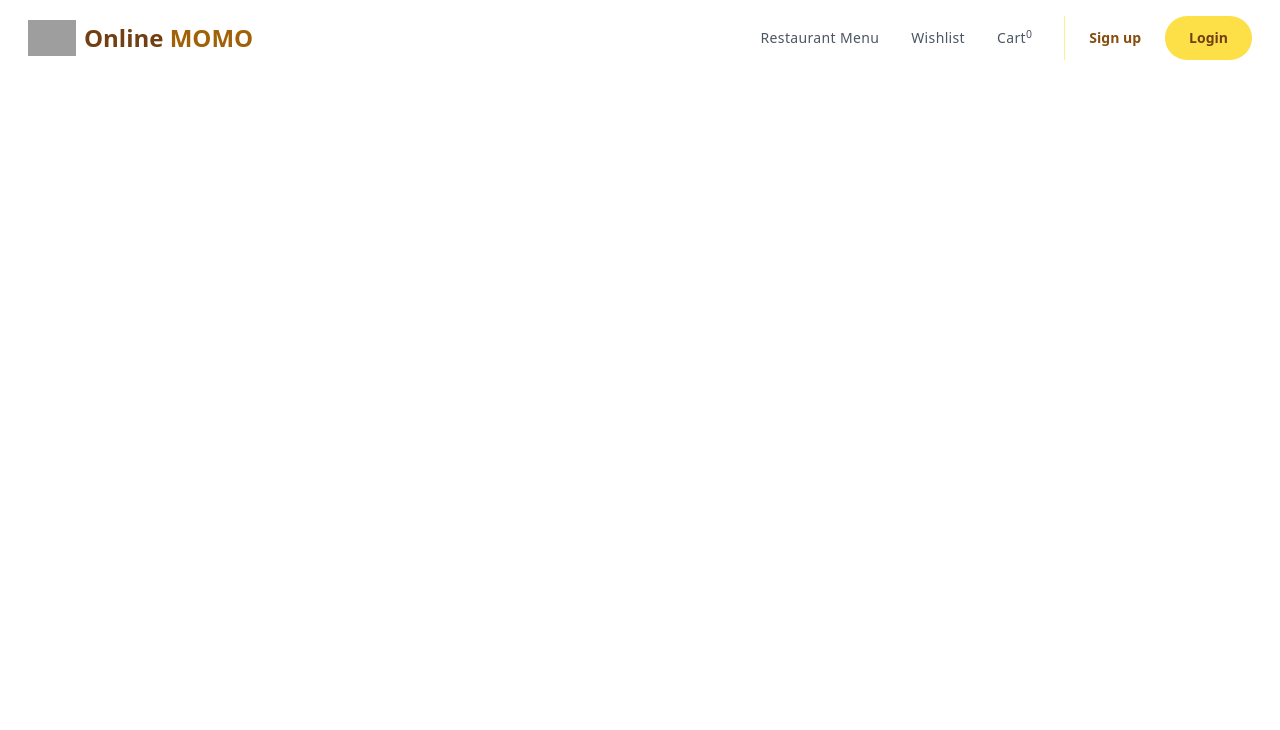
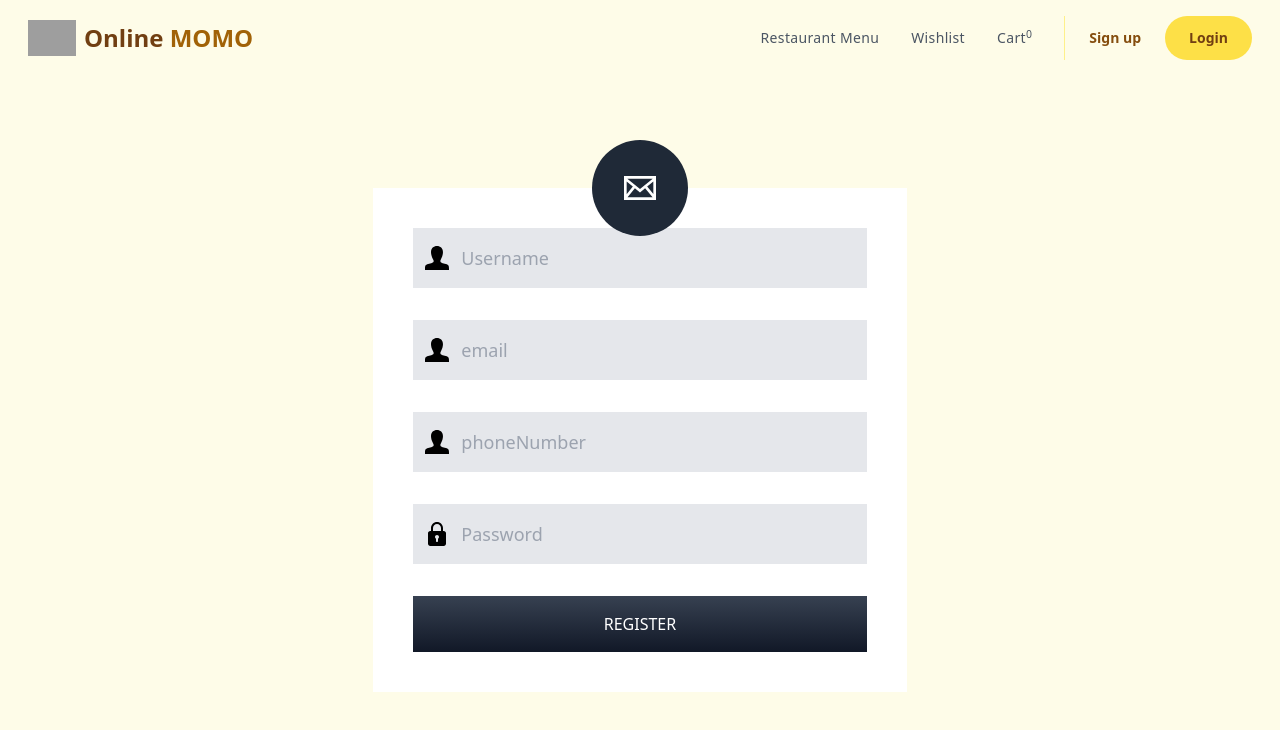
Before and after one commit to bijaybikram/onlineMomoFrontend, a React (Vite) app: page /register in a window 1280 px wide. Shown: the top 730 px of the page. Built offline with nearby package versions, Linux system fonts and the light colour scheme; grey boxes are pictures that could not be loaded.

Commit message:
register API integrated

```diff
--- a/src/App.jsx
+++ b/src/App.jsx
@@ -8,6 +8,7 @@
 import Home from './pages/home/Home'
 import Login from './pages/auth/login/Login'
 import Cart from './pages/cart/Cart'
+import Register from './pages/auth/register/Register'
 
 function App() {
 
@@ -19,6 +20,7 @@
         <Routes>
           <Route path="/" element={<Home/>} />
           <Route path="/login" element={<Login/>} />
+          <Route path="/register" element={<Register/>} />
           <Route path="/cart" element={<Cart/>} />
         </Routes>
       </BrowserRouter>
--- a/src/globals/components/navbar/Navbar.jsx
+++ b/src/globals/components/navbar/Navbar.jsx
@@ -43,12 +43,12 @@
                         </div>
 
                         <div className="w-full space-y-2 border-yellow-200 lg:space-y-0 md:w-max lg:border-l">
-                            <button type="button" title="Start buying" className="w-full py-3 px-6 text-center rounded-full transition active:bg-yellow-200 focus:bg-yellow-100 sm:w-max">
+                            <button onClick={() => navigate("/register")} type="button" title="Start buying" className="w-full py-3 px-6 text-center rounded-full transition active:bg-yellow-200 focus:bg-yellow-100 sm:w-max">
                                 <span className="block text-yellow-800 font-semibold text-sm">
                                     Sign up
                                 </span>
                             </button>
-                            <button type="button" title="Start buying" className="w-full py-3 px-6 text-center rounded-full transition bg-yellow-300 hover:bg-yellow-100 active:bg-yellow-400 focus:bg-yellow-300 sm:w-max">
+                            <button onClick={()=> navigate("/login")} type="button" title="Start buying" className="w-full py-3 px-6 text-center rounded-full transition bg-yellow-300 hover:bg-yellow-100 active:bg-yellow-400 focus:bg-yellow-300 sm:w-max">
                                 <span className="block text-yellow-900 font-semibold text-sm">
                                     Login
                                 </span>
--- /dev/null
+++ b/src/globals/misc/Statuses.js
@@ -0,0 +1,5 @@
+export const STATUSES = Object.freeze({
+  SUCCESS: "success",
+  ERROR: "error",
+  LOADING: "loading",
+});
--- a/src/pages/auth/login/Login.jsx
+++ b/src/pages/auth/login/Login.jsx
@@ -1,11 +1,42 @@
 import React from 'react'
-import Form from '../../../globals/components/form/Form'
+// import { useSelector } from 'react-redux'
 
 const Login = () => {
+
+  // const {data, status} = useSelector((state) => state.auth)
+  // console.log(data)
+
+
   return (
-    <div>
-        <Form />
-    </div>
+    <>
+      {/* <!-- component --> */}
+      <div className="bg-yellow-400 h-screen overflow-hidden flex items-center justify-center">
+        <div className="bg-white lg:w-5/12 md:6/12 w-10/12 shadow-3xl">
+        <h3>Hello Bijay</h3>
+          <div className="bg-gray-800 absolute left-1/2 transform -translate-x-1/2 -translate-y-1/2 rounded-full p-4 md:p-8">
+
+            <svg width="32" height="32" viewBox="0 0 24 24" fill="#FFF">
+              <path d="M0 3v18h24v-18h-24zm6.623 7.929l-4.623 5.712v-9.458l4.623 3.746zm-4.141-5.929h19.035l-9.517 7.713-9.518-7.713zm5.694 7.188l3.824 3.099 3.83-3.104 5.612 6.817h-18.779l5.513-6.812zm9.208-1.264l4.616-3.741v9.348l-4.616-5.607z"/>
+            </svg>
+          </div>
+          <form className="p-12 md:p-24">
+            <div className="flex items-center text-lg mb-6 md:mb-8">
+              <svg className="absolute ml-3" width="24" viewBox="0 0 24 24">
+                <path d="M20.822 18.096c-3.439-.794-6.64-1.49-5.09-4.418 4.72-8.912 1.251-13.678-3.732-13.678-5.082 0-8.464 4.949-3.732 13.678 1.597 2.945-1.725 3.641-5.09 4.418-3.073.71-3.188 2.236-3.178 4.904l.004 1h23.99l.004-.969c.012-2.688-.092-4.222-3.176-4.935z"/>
+              </svg>
+              <input type="text" id="username" className="bg-gray-200 pl-12 py-2 md:py-4 focus:outline-none w-full" placeholder="Username" />
+            </div>
+            <div className="flex items-center text-lg mb-6 md:mb-8">
+              <svg className="absolute ml-3" viewBox="0 0 24 24" width="24">
+                <path d="m18.75 9h-.75v-3c0-3.309-2.691-6-6-6s-6 2.691-6 6v3h-.75c-1.24 0-2.25 1.009-2.25 2.25v10.5c0 1.241 1.01 2.25 2.25 2.25h13.5c1.24 0 2.25-1.009 2.25-2.25v-10.5c0-1.241-1.01-2.25-2.25-2.25zm-10.75-3c0-2.206 1.794-4 4-4s4 1.794 4 4v3h-8zm5 10.722v2.278c0 .552-.447 1-1 1s-1-.448-1-1v-2.278c-.595-.347-1-.985-1-1.722 0-1.103.897-2 2-2s2 .897 2 2c0 .737-.405 1.375-1 1.722z"/>
+              </svg>
+              <input type="password" id="password" className="bg-gray-200 pl-12 py-2 md:py-4 focus:outline-none w-full" placeholder="Password" />
+            </div>
+            <button className="bg-gradient-to-b from-gray-700 to-gray-900 font-medium p-2 md:p-4 text-white uppercase w-full">Login</button>
+          </form>
+        </div>
+      </div>
+    </>
   )
 }
 
--- a/src/pages/auth/register/Register.jsx
+++ b/src/pages/auth/register/Register.jsx
@@ -1,10 +1,94 @@
-import Form from '../../../globals/components/form/Form'
+import { useState, useEffect } from "react"
+import { useDispatch, useSelector } from "react-redux"
+import { registerUser, setStatus } from "../../../store/authSlice"
+import { STATUSES } from "../../../globals/misc/Statuses"
+import { useNavigate } from "react-router-dom"
 
 const Register = () => {
+  const navigate = useNavigate()
+  const dispatch = useDispatch()
+  const {status} = useSelector((state)=>state.auth)
+  console.log({status})
+
+
+  const [userData,setUserData] = useState({
+    userName : "",
+    phoneNumber : "",
+    email : "",
+    password : ""
+
+  })
+  const handleChange = (e)=>{
+    const {name,value} = e.target
+    setUserData({
+      ...userData,
+      [name] : value
+    })
+  }
+
+  const handleSubmit = (e)=>{
+    e.preventDefault()
+    dispatch(registerUser(userData))
+    // if(status === STATUSES.SUCCESS){
+    //   return navigate("/login")
+    // }
+    // if(status === STATUSES.ERROR){
+    //   return navigate("/register")
+    //   alert("Something Went Wrong, Try again")
+    //   return;
+    // }
+  }
+
+  useEffect(() => {
+    if (status === STATUSES.SUCCESS) {
+      navigate("/login");
+      dispatch(setStatus(STATUSES.LOADING)) // setting the status to loading after the navigation
+    }
+    if (status === STATUSES.ERROR) {
+      navigate("/register");
+      dispatch(setStatus(STATUSES.LOADING)) // setting the status to loading after the navigation
+      // alert("Something Went Wrong, Try again")
+      // return;
+    }
+  }, [status, navigate]);
+
   return (
-    <div>
-        <Form />
-    </div>
+    <div className="flex items-center justify-center h-screen overflow-hidden bg-yellow-50">
+      <div className="mt-20 bg-white w-17/12 lg:w-5/12 md:6/12 shadow-3xl ">
+        <div className="absolute p-4 transform -translate-x-1/2 -translate-y-1/2 bg-gray-800 rounded-full left-1/2 md:p-8">
+          <svg width="32" height="32" viewBox="0 0 24 24" fill="#FFF">
+            <path d="M0 3v18h24v-18h-24zm6.623 7.929l-4.623 5.712v-9.458l4.623 3.746zm-4.141-5.929h19.035l-9.517 7.713-9.518-7.713zm5.694 7.188l3.824 3.099 3.83-3.104 5.612 6.817h-18.779l5.513-6.812zm9.208-1.264l4.616-3.741v9.348l-4.616-5.607z"/>
+          </svg>
+        </div>
+        <form className="p-3 md:p-10" onSubmit={handleSubmit}>
+          <div className="flex items-center mb-6 text-lg md:mb-8">
+            <svg className="absolute ml-3" width="24" viewBox="0 0 24 24">
+              <path d="M20.822 18.096c-3.439-.794-6.64-1.49-5.09-4.418 4.72-8.912 1.251-13.678-3.732-13.678-5.082 0-8.464 4.949-3.732 13.678 1.597 2.945-1.725 3.641-5.09 4.418-3.073.71-3.188 2.236-3.178 4.904l.004 1h23.99l.004-.969c.012-2.688-.092-4.222-3.176-4.935z"/>
+            </svg>
+            <input type="text" name="userName" id="userName" onChange={handleChange} className="w-full py-2 pl-12 bg-gray-200 md:py-4 focus:outline-none" placeholder="Username" />
+          </div>
+          <div className="flex items-center mb-6 text-lg md:mb-8">
+            <svg className="absolute ml-3" width="24" viewBox="0 0 24 24">
+              <path d="M20.822 18.096c-3.439-.794-6.64-1.49-5.09-4.418 4.72-8.912 1.251-13.678-3.732-13.678-5.082 0-8.464 4.949-3.732 13.678 1.597 2.945-1.725 3.641-5.09 4.418-3.073.71-3.188 2.236-3.178 4.904l.004 1h23.99l.004-.969c.012-2.688-.092-4.222-3.176-4.935z"/>
+            </svg>
+            <input type="email" name="email" id="email" onChange={handleChange} className="w-full py-2 pl-12 bg-gray-200 md:py-4 focus:outline-none" placeholder="email" />
+          </div>
+          <div className="flex items-center mb-6 text-lg md:mb-8">
+            <svg className="absolute ml-3" width="24" viewBox="0 0 24 24">
+              <path d="M20.822 18.096c-3.439-.794-6.64-1.49-5.09-4.418 4.72-8.912 1.251-13.678-3.732-13.678-5.082 0-8.464 4.949-3.732 13.678 1.597 2.945-1.725 3.641-5.09 4.418-3.073.71-3.188 2.236-3.178 4.904l.004 1h23.99l.004-.969c.012-2.688-.092-4.222-3.176-4.935z"/>
+            </svg>
+            <input type="number" name="phoneNumber" id="phoneNumber" onChange={handleChange} className="w-full py-2 pl-12 bg-gray-200 md:py-4 focus:outline-none" placeholder="phoneNumber" />
+          </div>
+          <div className="flex items-center mb-6 text-lg md:mb-8">
+            <svg className="absolute ml-3" viewBox="0 0 24 24" width="24">
+              <path d="m18.75 9h-.75v-3c0-3.309-2.691-6-6-6s-6 2.691-6 6v3h-.75c-1.24 0-2.25 1.009-2.25 2.25v10.5c0 1.241 1.01 2.25 2.25 2.25h13.5c1.24 0 2.25-1.009 2.25-2.25v-10.5c0-1.241-1.01-2.25-2.25-2.25zm-10.75-3c0-2.206 1.794-4 4-4s4 1.794 4 4v3h-8zm5 10.722v2.278c0 .552-.447 1-1 1s-1-.448-1-1v-2.278c-.595-.347-1-.985-1-1.722 0-1.103.897-2 2-2s2 .897 2 2c0 .737-.405 1.375-1 1.722z"/>
+            </svg>
+            <input type="password" name="password" id="password" onChange={handleChange} className="w-full py-2 pl-12 bg-gray-200 md:py-4 focus:outline-none" placeholder="Password" />
+          </div>
+          <button className="w-full p-2 font-medium text-white uppercase bg-gradient-to-b from-gray-700 to-gray-900 md:p-4">Register</button>
+        </form>
+      </div>
+     </div>
   )
 }
 
--- a/src/pages/home/components/Product.jsx
+++ b/src/pages/home/components/Product.jsx
@@ -1,4 +1,4 @@
-import React, { useEffect } from 'react'
+import { useEffect } from 'react'
 import Footer from '../../../globals/components/footer/Footer'
 import { useDispatch, useSelector } from 'react-redux'
 import { add } from '../../../store/cartSlice'
--- /dev/null
+++ b/src/store/authSlice.js
@@ -0,0 +1,40 @@
+import { createSlice } from "@reduxjs/toolkit";
+import { STATUSES } from "../globals/misc/Statuses";
+import axios from "axios";
+
+const authSlice = createSlice({
+  name: "auth",
+  initialState: {
+    data: [],
+    status: STATUSES.LOADING,
+  },
+  reducers: {
+    setUser(state, action) {
+      state.data = action.payload;
+    },
+    setStatus(state, action) {
+      state.status = action.payload;
+    },
+  },
+});
+
+export const { setUser, setStatus } = authSlice.actions;
+
+export default authSlice.reducer;
+
+export function registerUser(data) {
+  return async function loginUserThunk(dispatch) {
+    dispatch(setStatus(STATUSES.LOADING));
+    try {
+      const response = await axios.post(
+        "http://localhost:3000/api/auth/registfer",
+        data
+      );
+      dispatch(setUser(response.data.data));
+      dispatch(setStatus(STATUSES.SUCCESS));
+    } catch (error) {
+      console.log(error);
+      dispatch(setStatus(STATUSES.ERROR));
+    }
+  };
+}
--- a/src/store/store.js
+++ b/src/store/store.js
@@ -1,11 +1,13 @@
 import { configureStore } from "@reduxjs/toolkit";
 import cartReducer from "./cartSlice";
 import productReducer from "./productSlice";
+import authReducer from "./authSlice";
 
 const store = configureStore({
   reducer: {
     cart: cartReducer,
     product: productReducer,
+    auth: authReducer,
   },
 });
 
```
Also changed, not shown: src/store/productSlice.js (+33 -38 lines).
